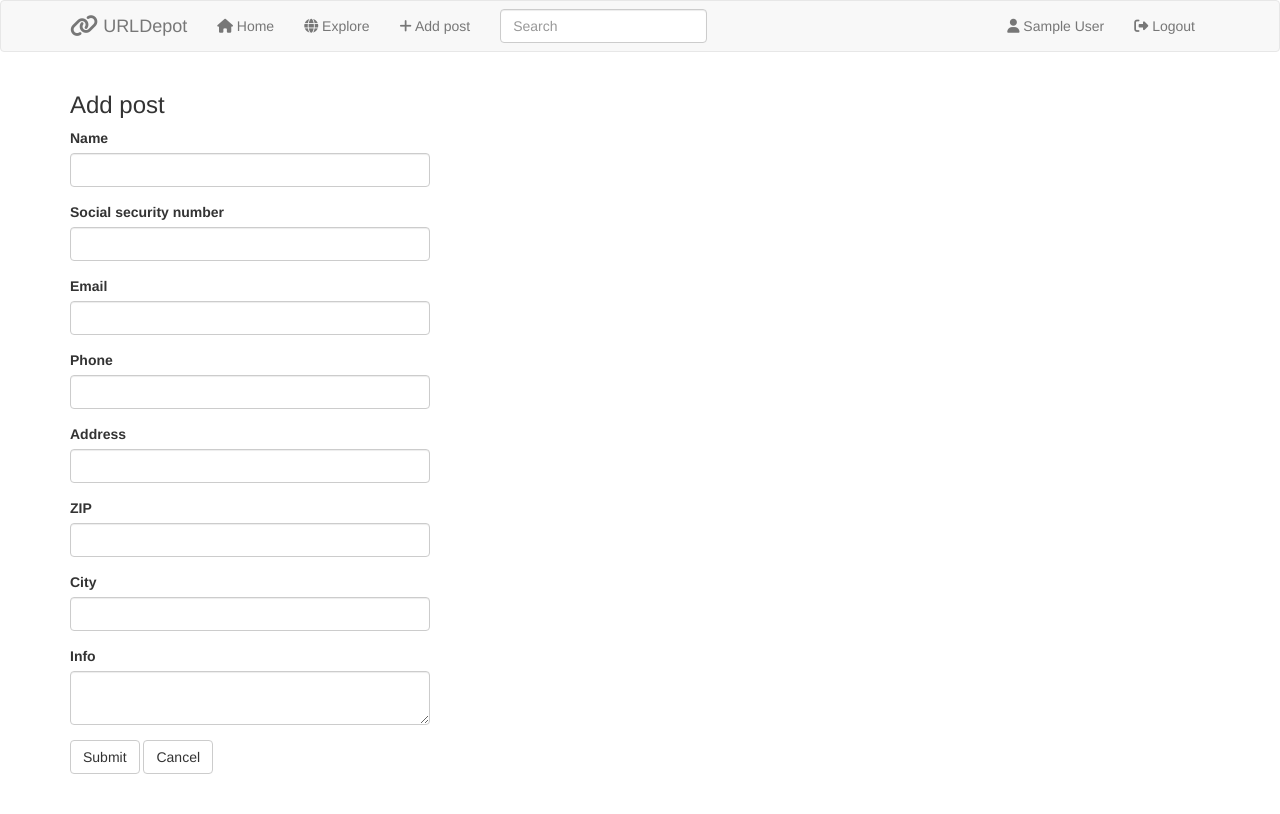
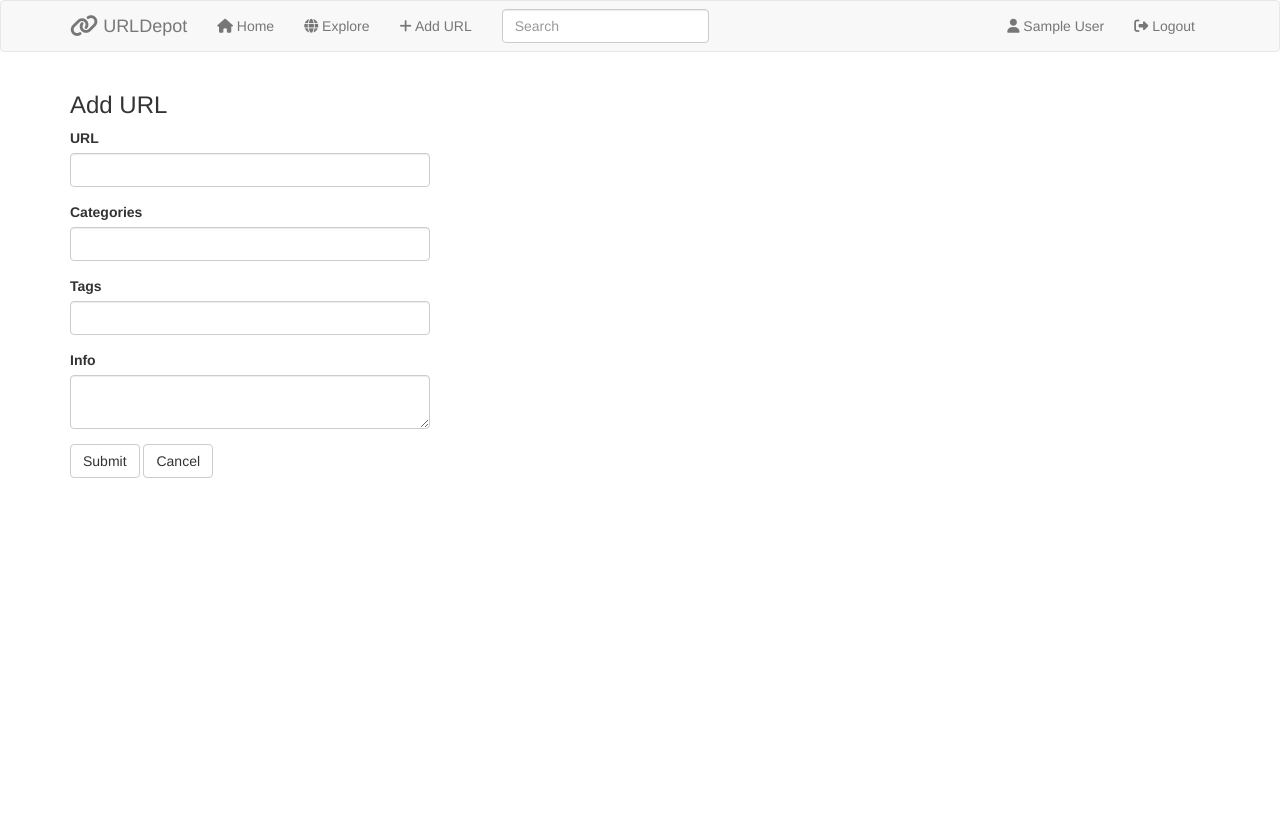
Before and after one commit to eddinn/urldepot, a Flask app: page /addpost in a window 1280 px wide. After the commit the page ends 478 px from the top, so only its background shows below. Run offline with Flask 2, Linux system fonts and the light colour scheme; the visitor is signed in with stand-in values (Sample User, id 1); data comes from the database, SQL or seed files in the repository; some libraries are stand-ins or nearby versions.

Commit message:
adding url UI design, table

```diff
--- a/app/main/forms.py
+++ b/app/main/forms.py
@@ -6,15 +6,11 @@ from wtforms.validators import DataRequired, Optional, Length
 
 # Forms
 class PostForm(FlaskForm):
-    clientname = StringField('Name', validators=[DataRequired()])
-    clientss = StringField('Social security number', validators=[Optional()])
-    clientemail = StringField('Email', validators=[DataRequired()])
-    clientphone = StringField('Phone', validators=[DataRequired()])
-    clientaddress = StringField('Address', validators=[Optional()])
-    clientzip = StringField('ZIP', validators=[Optional()])
-    clientcity = StringField('City', validators=[Optional()])
-    clientinfo = TextAreaField('Info',
-                               validators=[Optional(), Length(max=2048)])
+    url = StringField('URL', validators=[DataRequired()])
+    categories = StringField('Categories', validators=[DataRequired()])
+    tags = StringField('Tags', validators=[Optional()])
+    info = TextAreaField('Info',
+                         validators=[Optional(), Length(max=254)])
     submit = SubmitField('Submit')
     cancel = SubmitField('Cancel')
 
--- a/app/main/routes.py
+++ b/app/main/routes.py
@@ -30,8 +30,16 @@ def index():
                                posts=posts.items, next_url=next_url,
                                prev_url=prev_url)
     else:
-        posts = Post.query.order_by(Post.timestamp.desc()).all()
-        return render_template('index.html', title='Explore', posts=posts)
+        page = request.args.get('page', 1, type=int)
+        posts = Post.query.order_by(Post.timestamp.desc()).paginate(
+            page, current_app.config['POSTS_PER_PAGE'], False)
+        next_url = url_for('main.index', page=posts.next_num) \
+            if posts.has_next else None
+        prev_url = url_for('main.index', page=posts.prev_num) \
+            if posts.has_prev else None
+        return render_template('index.html', title='Home',
+                               posts=posts.items, next_url=next_url,
+                               prev_url=prev_url)
 
 
 @bp.route('/addpost', methods=['GET', 'POST'])
@@ -40,18 +48,14 @@ def addpost():
     form = PostForm()
     if form.validate_on_submit():
         if form.submit.data:
-            post = Post(clientname=form.clientname.data,
-                        clientss=form.clientss.data,
-                        clientemail=form.clientemail.data,
-                        clientphone=form.clientphone.data,
-                        clientaddress=form.clientaddress.data,
-                        clientzip=form.clientzip.data,
-                        clientcity=form.clientcity.data,
-                        clientinfo=form.clientinfo.data,
+            post = Post(url=form.url.data,
+                        categories=form.categories.data,
+                        tags=form.tags.data,
+                        info=form.info.data,
                         author=current_user)
             db.session.add(post)
             db.session.commit()
-            flash('Client data successfully added!')
+            flash('URL data successfully added!')
             return redirect(url_for('main.addpost'))
         else:
             return redirect(url_for('main.index'))
--- a/app/models.py
+++ b/app/models.py
@@ -203,24 +203,14 @@ class User(UserMixin, PaginatedAPIMixin, db.Model):
 
 
 class Post(SearchableMixin, db.Model):
-    __searchable__ = ['clientname', 'clientss', 'clientemail', 'clientphone',
-                      'clientaddress', 'clientcity', 'clientzip', 'clientinfo']
+    __searchable__ = ['url', 'categories', 'tags', 'info']
     id = db.Column(db.Integer, primary_key=True)
-    clientname = db.Column(db.String(64), index=True)
-    clientss = db.Column(db.String(11), index=True, unique=True)
-    clientemail = db.Column(db.String(128), index=True, unique=True)
-    clientphone = db.Column(db.String(24), index=True)
-    clientaddress = db.Column(db.String(100), index=True)
-    clientcity = db.Column(db.String(32), index=True)
-    clientzip = db.Column(db.String(8), index=True)
-    clientinfo = db.Column(db.Text)
+    url = db.Column(db.String(254), index=True)
+    categories = db.Column(db.String(32), index=True, unique=True)
+    tags = db.Column(db.String(32), index=True, unique=True)
+    info = db.Column(db.Text)
     timestamp = db.Column(db.DateTime, index=True, default=datetime.utcnow)
     user_id = db.Column(db.Integer, db.ForeignKey('user.id'))
 
-    # def __repr__(self):
-    #    return '{}'.format(self.clientname, self.clientss,
-    #                       self.clientemail, self.clientphone,
-    #                       self.clientaddress, self.clientcity,
-    #                       self.clientzip, self.clientinfo)
     def __repr__(self):
-        return '<Post {}>'.format(self.clientname)
+        return '<Post {}>'.format(self.url)
--- a/app/templates/addpost.html
+++ b/app/templates/addpost.html
@@ -4,7 +4,7 @@
     <script src="https://cdn.tiny.cloud/1/prov7b5xue6vf2iwpm6zycj0cae50umuzim111ex6vu4042f/tinymce/5/tinymce.min.js" referrerpolicy="origin"></script>
     <script>
         tinymce.init({
-        selector: '#clientinfo',
+        selector: '#info',
         height: 400,
         width: 850,
         menubar: false,
@@ -27,7 +27,7 @@
         ]
         });
     </script>
-    <h3>Add post</h3>
+    <h3>Add URL</h3>
     <div class="row">
         <div class="col-md-4">
             {{ wtf.quick_form(form) }}
--- a/app/templates/base.html
+++ b/app/templates/base.html
@@ -20,7 +20,7 @@
                     <li><a href="{{ url_for('main.index') }}"><i class="fas fa-home"></i> Home</a></li>
                     {% if current_user.is_authenticated %}
                     <li><a href="{{ url_for('main.explore') }}"><i class="fas fa-globe"></i> Explore</a></li>
-                    <li><a href="{{ url_for('main.addpost') }}"><i class="fas fa-plus"></i> Add post</a></li>
+                    <li><a href="{{ url_for('main.addpost') }}"><i class="fas fa-plus"></i> Add URL</a></li>
                     {% endif %}
                 </ul>
                 {% if g.search_form %}
--- a/app/templates/editpost.html
+++ b/app/templates/editpost.html
@@ -4,7 +4,7 @@
     <script src="https://cdn.tiny.cloud/1/prov7b5xue6vf2iwpm6zycj0cae50umuzim111ex6vu4042f/tinymce/5/tinymce.min.js" referrerpolicy="origin"></script>
     <script>
         tinymce.init({
-        selector: '#clientinfo',
+        selector: '#info',
         height: 400,
         width: 850,
         menubar: false,
@@ -27,7 +27,7 @@
         ]
         });
     </script>
-    <h3>Edit post</h3>
+    <h3>Edit URL</h3>
     <div class="row">
         <div class="col-md-4">
             {{ wtf.quick_form(form) }}
```
Also changed, not shown: app/templates/_post.html (+8 -11 lines).
